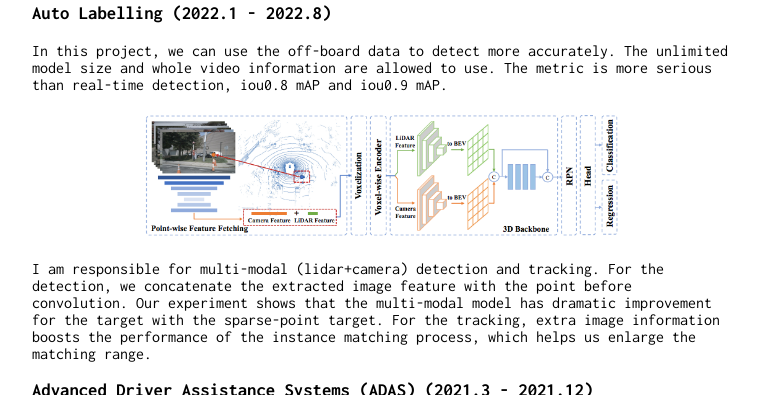
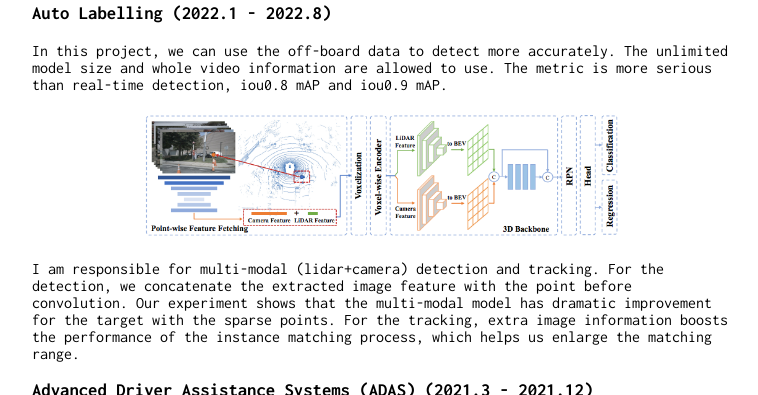
Before and after one commit to RaymondByc/raymondbyc-github.io, a Jekyll site: the page built from index.md, in a window 1280 px wide and 900 px high, scrolled down 1111 px, cut to the strip 0-395 px from the top of the window. Shown: the whole strip, without its empty margins (258-1016 px from the left). Built offline with Jekyll 4.4.1, drawn with Linux system fonts in a browser that asks for light colours; our own code applies the rules of GitHub Pages for plain Markdown files.

```diff
--- a/index.md
+++ b/index.md
@@ -49,7 +49,7 @@ In this project, we can use the off-board data to detect more accurately. The un
 
 <div style="text-align:center;"><img src="images/multi-modal-detection.png" width="70%" text-align="center"></div>
 
-I am responsible for multi-modal (lidar+camera) detection and tracking. For the detection, we concatenate the extracted image feature with the point before convolution. Our experiment shows that the multi-modal model has dramatic improvement for the target with the sparse-point target. For the tracking, extra image information boosts the performance of the instance matching process, which helps us enlarge the matching range.
+I am responsible for multi-modal (lidar+camera) detection and tracking. For the detection, we concatenate the extracted image feature with the point before convolution. Our experiment shows that the multi-modal model has dramatic improvement for the target with the sparse points. For the tracking, extra image information boosts the performance of the instance matching process, which helps us enlarge the matching range.
 ### Advanced Driver Assistance Systems (ADAS) (2021.3 - 2021.12)
 
 <div style="text-align:center;"><img src="images/ADAS.gif" width="70%" text-align="center"></div>
```
